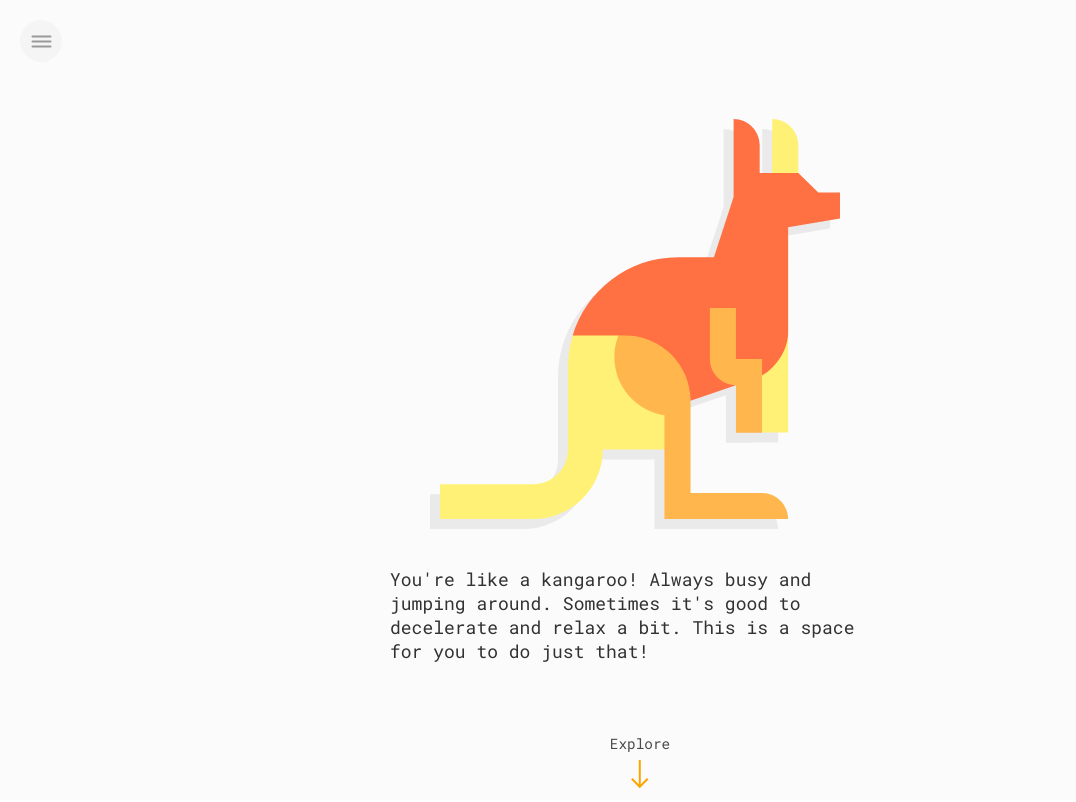
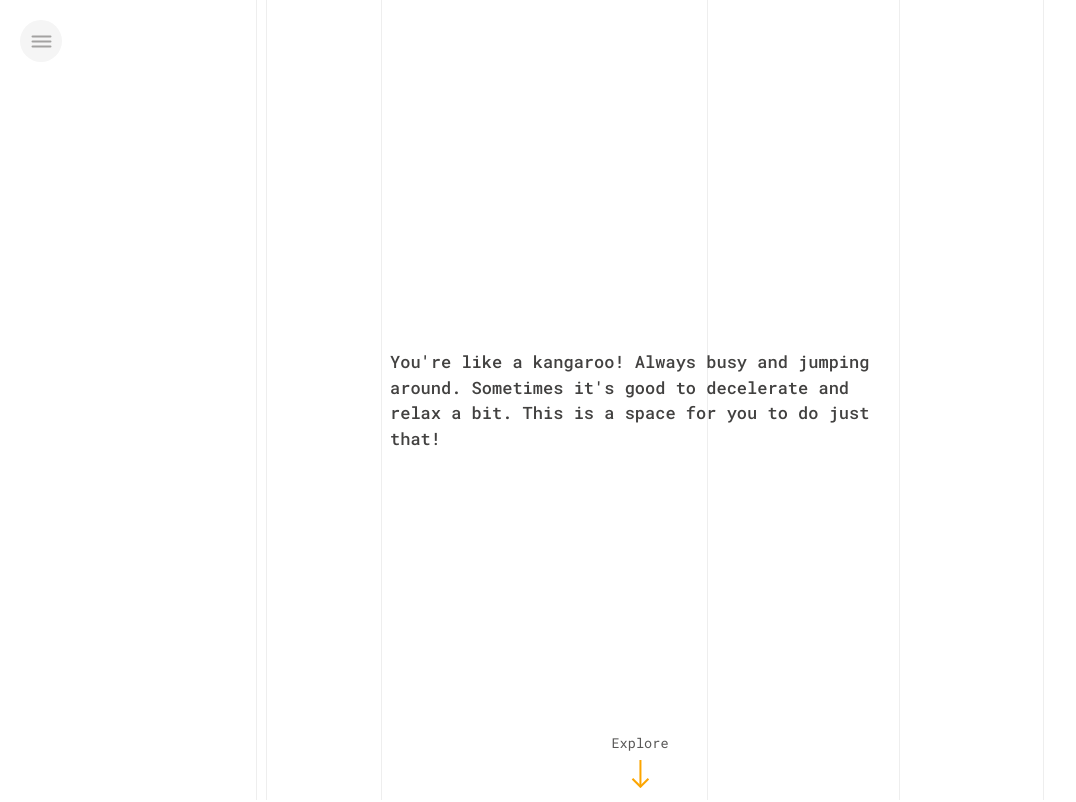
Before and after one commit to vuluongj20/Deceleroo, a plain HTML site: page index.html in a window 1280 px wide. Shown: the top 802 px of the page, without its empty margins (0-1076 px from the left). Drawn offline with nearby package versions, Linux system fonts and the light colour scheme; some packages are replaced by stand-ins of ours.

Commit message:
Small style updates

```diff
--- a/angular.js
+++ b/angular.js
@@ -138,8 +138,8 @@ app.controller('ThemeControl', function($scope, $location, $sce, $window) {
     background: '#fff',
     primary: '#f5f5f5',
     secondary: '#ffc107',
-    tertiary: '#999',
-    text: '#000',
+    tertiary: '#a3a2a1',
+    text: '#131211',
     button: '#e7e7e7',
     buttonText: '#fca500',
     fontSize: window.getComputedStyle(document.querySelector('body')).fontSize.replace('px', '')
--- a/global_v4.css
+++ b/global_v4.css
@@ -7,7 +7,7 @@ body {
   margin: 0;
   padding: 0;
   width: 100%;
-  font-size: 18px;
+  font-size: 17px;
   height: auto;
 }
 h1 {
@@ -18,6 +18,7 @@ h1 {
 p, a, button {
   font-family: Roboto Mono, Courier, monospace;
   font-size: 1em;
+  line-height: 1.5;
 }
 p, i {
   opacity: 0.85;
@@ -50,7 +51,6 @@ audio {
   opacity: 1 !important;
   height: 36px;
   width: 80%;
-  border-radius: 00px;
   border-radius: 10px;
 }
 audio::-webkit-media-controls-panel {
@@ -123,13 +123,13 @@ audio::-webkit-media-controls-panel {
   background: #fca500 !important;
 }
 .hamburger>.line-1 {
-  top: 32%;
+  top: 30%;
 }
 .hamburger>.line-2 {
-  top: 52%;
+  top: 50%;
 }
 .hamburger>.line-3 {
-  top: 72%;
+  top: 70%;
 }
 .nav-panel {
   position: fixed;
@@ -350,14 +350,18 @@ footer a {
   width: 75%;
   max-width: 1200px;
   height: 600px;
-  background: #f9f9f9;
-  border-radius: 40px;
+  background: #fcfbfb;
+  border: 1px solid #eee;
+  border-radius: 32px;
   margin: 4em auto;
   overflow: hidden;
   display: -webkit-box;
   display: -ms-flexbox;
   display: flex;
   -webkit-mask-image: -webkit-radial-gradient(white, black);
+}
+.card-wrap.podcast {
+  border: 1px solid #1f1f1f;
 }
 .card-wrap:nth-child(2) {
   margin-top: 1em;
@@ -420,6 +424,7 @@ footer a {
   margin: 0.67em 0;
 }
 .text-wrap button {
+  font-weight: 500;
   display: -webkit-box;
   display: -ms-flexbox;
   display: flex;
@@ -503,8 +508,10 @@ footer a {
   position: absolute;
   width: 100%;
   height: 100%;
+  overflow: scroll;
 }
 .details-text-wrap {
+  margin: 50px 20px;
   display: -webkit-box;
   display: -ms-flexbox;
   display: flex;
@@ -521,12 +528,9 @@ footer a {
   font-size: 3em;
 }
 .details-des-wrap {
-  height: 300px;
-  overflow-y: scroll;
-  -webkit-overflow-scrolling: touch;
   border-top: 1px solid #22353d;
-  border-bottom: 1px solid #22353d;
   padding: 0 20px;
+  padding-top: 40px;
   margin: 50px 0;
   text-align: left;
 }
@@ -547,7 +551,6 @@ footer a {
   width: 100%;
   height: 100vh;
   min-height: 600px;
-  background-color: #fbfbfb;
   border-radius: 0px;
   -webkit-transition: all 30ms;
   -o-transition: all 30ms;
@@ -558,6 +561,7 @@ footer a {
 .hero-text {
   position: relative;
   width: 90%;
+  font-weight: 500;
   display: -webkit-box;
   display: -ms-flexbox;
   display: flex;
@@ -657,6 +661,10 @@ footer a {
   width: 100%;
   height: 8em;
   opacity: 0.3;
+}
+.home-section-title>h1 {
+  width: 100%;
+  text-align: center;
 }
 .home-section-title i {
   font-size: 0.9em;
@@ -937,6 +945,7 @@ footer a {
     height: 400px;
     max-height: 110vw;
     margin: 10vw auto;
+    border-radius: 20px;
     -webkit-box-shadow: -5px 5px 30px rgba(50,50,50, 0.7);
             box-shadow: -5px 5px 30px rgba(50,50,50, 0.7);
   }
@@ -1001,10 +1010,6 @@ footer a {
     display: initial;
     font-size: 0.8em;
   }
-  #hero-svg {
-    width: 300px;
-    height: 300px;
-  }
   .about-inner-wrap>.section {
     margin-bottom: 100px;
   }
@@ -1017,9 +1022,6 @@ footer a {
   .details-text-wrap h1 {
     font-size: 2em;
     margin: 0.5em 0;
-  }
-  .details-des-wrap {
-    height: 200px;
   }
   audio {
     width: 90%;
--- a/index.html
+++ b/index.html
@@ -3,7 +3,7 @@
 <head>
   <title>Decele'roo</title>
   <link rel="stylesheet" href="global_v4.css">
-  <link href="https://fonts.googleapis.com/css?family=Roboto+Mono|Staatliches|Lato|Material+Icons" rel="stylesheet">
+  <link href="https://fonts.googleapis.com/css?family=Roboto+Mono:400,500|Staatliches|Lato|Material+Icons" rel="stylesheet">
   <meta name="Description" content="Wellness content for Minerva students, with articles & videos & podcasts">
   <meta name="viewport" content="width=device-width, initial-scale=1.0">
   <meta charset="utf-8">
@@ -146,7 +146,7 @@
         'color': darkTheme.text
       }"
       >
-      <div class="details-text-wrap center">
+      <div class="details-text-wrap">
         <h1>{{details.podcast.name}}</h1>
         <audio controls ng-cloak style="opacity: 0">
           <source ng-src="media/{{details.podcast.link}}" type="audio/mpeg">
--- a/pages/home.html
+++ b/pages/home.html
@@ -2,7 +2,7 @@
   <div class="hero vh">
     <div class="hero-text center">
       <!-- Icon made by Freepik from Flaticon -->
-      <embed id="hero-svg" type="image/svg+xml" src="media/kangaroo.svg" />
+      <!-- <embed id="hero-svg" type="image/svg+xml" src="media/kangaroo.svg" /> -->
       <p>You're like a kangaroo! Always busy and jumping around. Sometimes it's good to decelerate and relax a bit. This is a space for you to do just that!
       </p>
     </div>
```
